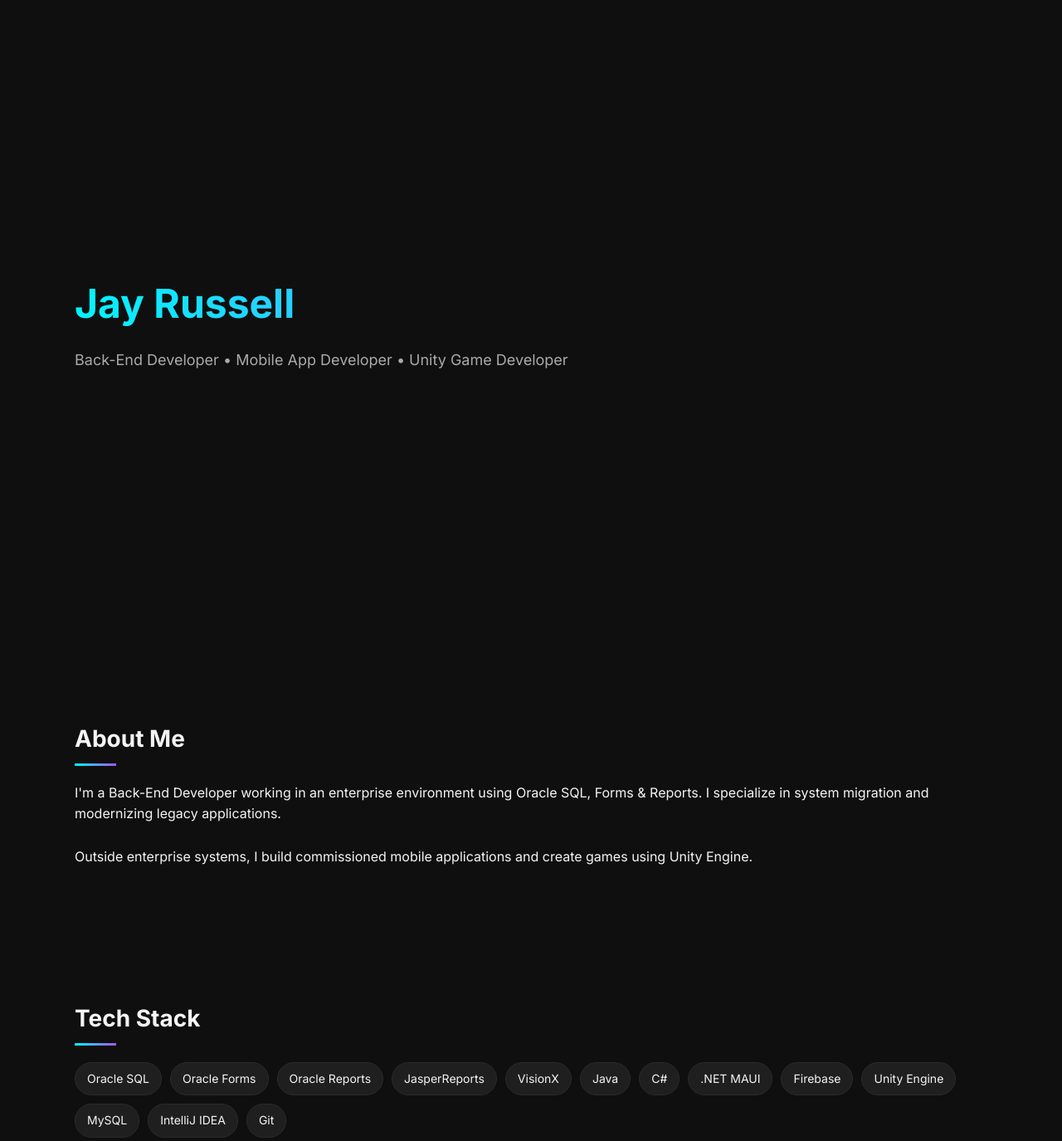
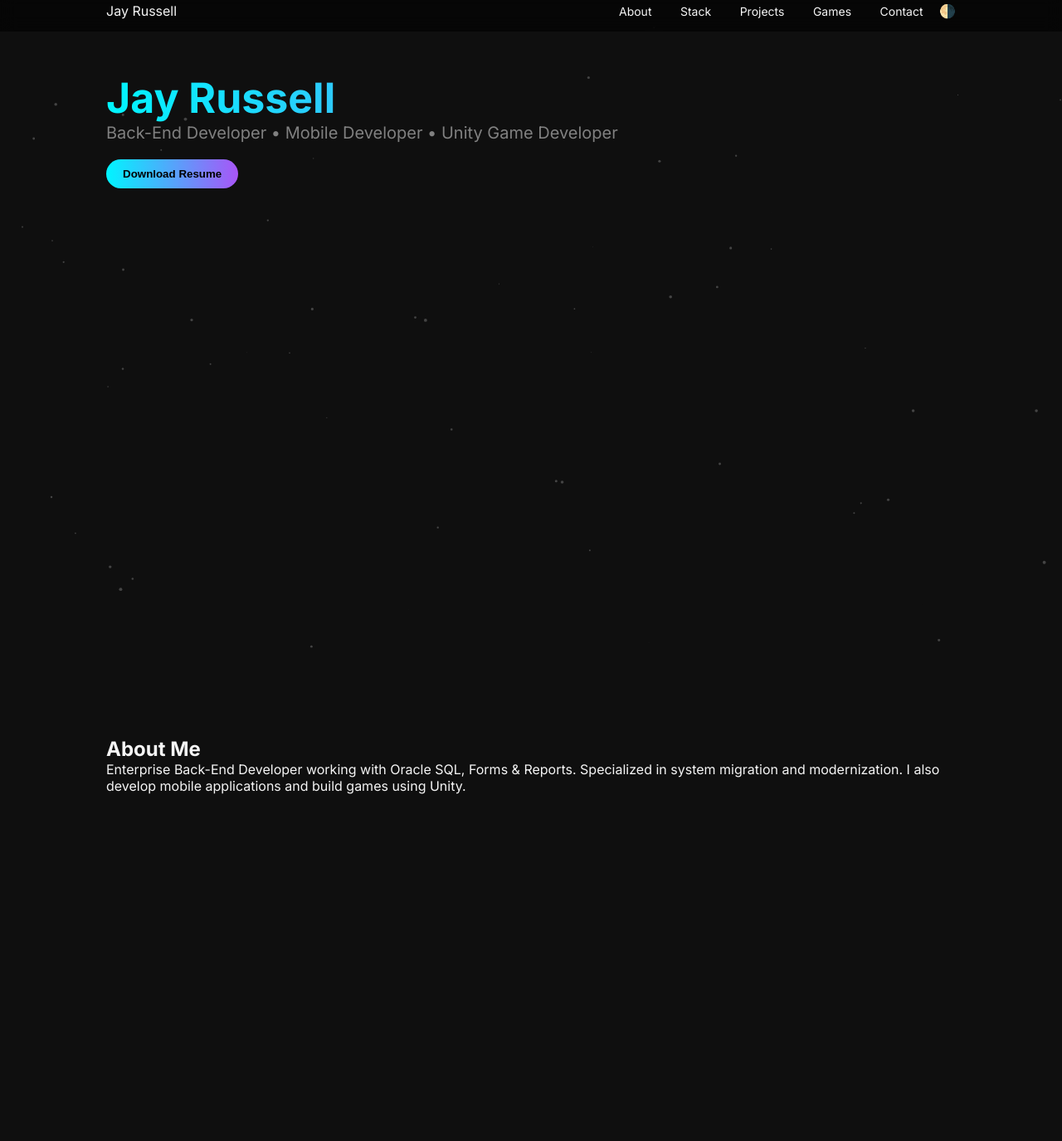
Before and after one commit to odaznara99/odaznara99.github.io, a plain HTML site: page index.html in a window 1280 px wide. Shown: the part 12-1387 px from the top of the page at 83% size. Drawn offline with Linux system fonts and the light colour scheme.

Commit message:
Refactor index.html with styling and structure updates
Updated the title and improved the styling and structure of the HTML. Added a canvas for particles, modified sections for better layout, and enhanced the theme toggle functionality.

```diff
--- a/index.html
+++ b/index.html
@@ -3,11 +3,25 @@
 <head>
 <meta charset="UTF-8">
 <meta name="viewport" content="width=device-width, initial-scale=1.0">
-<title>Jay Russell | Portfolio</title>
+<title>Jay Russell | Creative Developer</title>
 
 <link href="https://fonts.googleapis.com/css2?family=Inter:wght@300;400;600;700&display=swap" rel="stylesheet">
 
 <style>
+:root {
+    --bg: #0f0f0f;
+    --text: #f5f5f5;
+    --card: #1a1a1a;
+    --accent1: #00f5ff;
+    --accent2: #a855f7;
+}
+
+.light {
+    --bg: #ffffff;
+    --text: #111;
+    --card: #f3f3f3;
+}
+
 * {
     margin: 0;
     padding: 0;
@@ -16,205 +30,262 @@
 
 body {
     font-family: 'Inter', sans-serif;
-    background: #0f0f0f;
-    color: #f5f5f5;
-    line-height: 1.6;
+    background: var(--bg);
+    color: var(--text);
+    transition: 0.3s ease;
+    overflow-x: hidden;
 }
 
-.container {
-    width: 90%;
-    max-width: 1100px;
-    margin: auto;
+canvas {
+    position: fixed;
+    top: 0;
+    left: 0;
+    z-index: -1;
 }
 
-header {
-    min-height: 100vh;
+nav {
+    position: fixed;
+    width: 100%;
+    padding: 15px 10%;
     display: flex;
-    flex-direction: column;
-    justify-content: center;
+    justify-content: space-between;
+    background: rgba(0,0,0,0.6);
+    backdrop-filter: blur(10px);
+    z-index: 1000;
 }
 
-.hero-title {
-    font-size: 48px;
-    font-weight: 700;
-    background: linear-gradient(90deg, #00f5ff, #a855f7);
+nav a {
+    color: var(--text);
+    text-decoration: none;
+    margin: 0 15px;
+    font-size: 14px;
+}
+
+.toggle-btn {
+    cursor: pointer;
+}
+
+section {
+    padding: 100px 10%;
+    min-height: 100vh;
+}
+
+.hero h1 {
+    font-size: 50px;
+    background: linear-gradient(90deg, var(--accent1), var(--accent2));
     -webkit-background-clip: text;
     -webkit-text-fill-color: transparent;
 }
 
-.hero-subtitle {
-    margin-top: 15px;
-    font-size: 18px;
-    color: #aaa;
-}
-
-.section {
-    padding: 80px 0;
-}
-
-.section h2 {
-    font-size: 28px;
-    margin-bottom: 30px;
-    position: relative;
-}
-
-.section h2::after {
-    content: "";
-    position: absolute;
-    left: 0;
-    bottom: -10px;
-    width: 50px;
-    height: 3px;
-    background: linear-gradient(90deg, #00f5ff, #a855f7);
+.hero span {
+    font-size: 20px;
+    color: gray;
 }
 
 .card {
-    background: #1a1a1a;
+    background: var(--card);
     padding: 25px;
     border-radius: 12px;
     margin-bottom: 20px;
-    transition: all 0.3s ease;
-    border: 1px solid #222;
+    transition: 0.3s;
 }
 
 .card:hover {
     transform: translateY(-5px);
+}
+
+.skills span {
+    display: inline-block;
+    padding: 8px 14px;
+    margin: 5px;
+    border-radius: 20px;
+    background: var(--card);
     border: 1px solid #333;
 }
 
-.skills {
+.games {
     display: flex;
+    gap: 20px;
     flex-wrap: wrap;
-    gap: 10px;
 }
 
-.skill {
-    background: #1f1f1f;
-    padding: 8px 14px;
-    border-radius: 20px;
-    font-size: 14px;
-    border: 1px solid #2a2a2a;
+.games img {
+    width: 300px;
+    border-radius: 10px;
     transition: 0.3s;
 }
 
-.skill:hover {
-    background: linear-gradient(90deg, #00f5ff, #a855f7);
-    color: #000;
+.games img:hover {
+    transform: scale(1.05);
 }
 
-a {
-    color: #00f5ff;
-    text-decoration: none;
+.fade {
+    opacity: 0;
+    transform: translateY(30px);
+    transition: 1s ease;
 }
 
-a:hover {
-    text-decoration: underline;
+.fade.show {
+    opacity: 1;
+    transform: translateY(0);
+}
+
+button {
+    padding: 10px 20px;
+    border: none;
+    border-radius: 20px;
+    cursor: pointer;
+    background: linear-gradient(90deg, var(--accent1), var(--accent2));
+    color: black;
+    font-weight: bold;
 }
 
 footer {
     text-align: center;
-    padding: 40px 0;
-    color: #777;
-    border-top: 1px solid #222;
-    margin-top: 50px;
-}
-
-@media (max-width: 768px) {
-    .hero-title {
-        font-size: 36px;
-    }
+    padding: 40px;
 }
 </style>
 </head>
 
 <body>
 
-<div class="container">
+<canvas id="particles"></canvas>
 
-<header>
-    <h1 class="hero-title">Jay Russell</h1>
-    <p class="hero-subtitle">
-        Back-End Developer • Mobile App Developer • Unity Game Developer
-    </p>
-</header>
+<nav>
+    <div>Jay Russell</div>
+    <div>
+        <a href="#about">About</a>
+        <a href="#stack">Stack</a>
+        <a href="#projects">Projects</a>
+        <a href="#games">Games</a>
+        <a href="#contact">Contact</a>
+        <span class="toggle-btn" onclick="toggleTheme()">🌗</span>
+    </div>
+</nav>
 
-<section class="section">
+<section class="hero">
+    <h1 id="typing"></h1>
+    <span>Back-End Developer • Mobile Developer • Unity Game Developer</span>
+    <br><br>
+    <a href="resume.pdf" download>
+        <button>Download Resume</button>
+    </a>
+</section>
+
+<section id="about" class="fade">
     <h2>About Me</h2>
     <p>
-        I'm a Back-End Developer working in an enterprise environment using
-        Oracle SQL, Forms & Reports. I specialize in system migration and
-        modernizing legacy applications.
-        <br><br>
-        Outside enterprise systems, I build commissioned mobile applications
-        and create games using Unity Engine.
+        Enterprise Back-End Developer working with Oracle SQL, Forms & Reports.
+        Specialized in system migration and modernization.
+        I also develop mobile applications and build games using Unity.
     </p>
 </section>
 
-<section class="section">
+<section id="stack" class="fade">
     <h2>Tech Stack</h2>
     <div class="skills">
-        <span class="skill">Oracle SQL</span>
-        <span class="skill">Oracle Forms</span>
-        <span class="skill">Oracle Reports</span>
-        <span class="skill">JasperReports</span>
-        <span class="skill">VisionX</span>
-        <span class="skill">Java</span>
-        <span class="skill">C#</span>
-        <span class="skill">.NET MAUI</span>
-        <span class="skill">Firebase</span>
-        <span class="skill">Unity Engine</span>
-        <span class="skill">MySQL</span>
-        <span class="skill">IntelliJ IDEA</span>
-        <span class="skill">Git</span>
+        <span>Oracle SQL</span>
+        <span>Oracle Forms</span>
+        <span>Oracle Reports</span>
+        <span>JasperReports</span>
+        <span>VisionX</span>
+        <span>Java</span>
+        <span>C#</span>
+        <span>.NET MAUI</span>
+        <span>Firebase</span>
+        <span>Unity Engine</span>
+        <span>MySQL</span>
     </div>
 </section>
 
-<section class="section">
+<section id="projects" class="fade">
     <h2>Projects</h2>
-
-    <div class="card">
-        <h3>Laundry Booking App</h3>
-        <p>Android application with Firebase backend and rider tracking system.</p>
-    </div>
-
-    <div class="card">
-        <h3>Online Grocery Store (.NET MAUI)</h3>
-        <p>Multi-role system with MySQL database integration.</p>
-    </div>
-
-    <div class="card">
-        <h3>Unity Game Projects</h3>
-        <p>
-            Explore my games here:
-            <a href="https://odazdev.itch.io/" target="_blank">
-                odazdev.itch.io
-            </a>
-        </p>
-    </div>
-
+    <div class="card">Laundry Booking App – Firebase backend with rider tracking.</div>
+    <div class="card">Online Grocery Store (.NET MAUI) – Multi-role MySQL system.</div>
 </section>
 
-<section class="section">
+<section id="games" class="fade">
+    <h2>Game Projects</h2>
+    <div class="games">
+        <img src="images/game1.jpg" alt="Game 1">
+        <img src="images/game2.jpg" alt="Game 2">
+    </div>
+    <br>
+    <a href="https://odazdev.itch.io/" target="_blank">
+        <button>View All Games</button>
+    </a>
+</section>
+
+<section id="contact" class="fade">
     <h2>Contact</h2>
-    <p>
-        LinkedIn:
-        <a href="https://www.linkedin.com/in/jayaranzado/" target="_blank">
-            jayaranzado
-        </a>
-    </p>
-    <p>
-        Email:
-        <a href="mailto:jayrussell.aranzado@gmail.com">
-            jayrussell.aranzado@gmail.com
-        </a>
-    </p>
+    <p>LinkedIn: <a href="https://www.linkedin.com/in/jayaranzado/" target="_blank">jayaranzado</a></p>
+    <p>Email: <a href="mailto:jayrussell.aranzado@gmail.com">jayrussell.aranzado@gmail.com</a></p>
 </section>
 
 <footer>
-    © 2026 Jay Russell • Creative Developer Portfolio
+© 2026 Jay Russell • Creative Developer Portfolio
 </footer>
 
-</div>
+<script>
+// Typing Effect
+const text = "Jay Russell";
+let i = 0;
+function typing() {
+    if (i < text.length) {
+        document.getElementById("typing").innerHTML += text.charAt(i);
+        i++;
+        setTimeout(typing, 100);
+    }
+}
+typing();
+
+// Fade-in Scroll
+const faders = document.querySelectorAll('.fade');
+window.addEventListener('scroll', () => {
+    faders.forEach(el => {
+        const top = el.getBoundingClientRect().top;
+        if (top < window.innerHeight - 100) {
+            el.classList.add('show');
+        }
+    });
+});
+
+// Dark/Light Toggle
+function toggleTheme() {
+    document.body.classList.toggle("light");
+}
+
+// Particles Background
+const canvas = document.getElementById("particles");
+const ctx = canvas.getContext("2d");
+canvas.width = window.innerWidth;
+canvas.height = window.innerHeight;
+
+let particles = [];
+for (let i = 0; i < 80; i++) {
+    particles.push({
+        x: Math.random() * canvas.width,
+        y: Math.random() * canvas.height,
+        r: Math.random() * 2,
+        dx: Math.random() - 0.5,
+        dy: Math.random() - 0.5
+    });
+}
+
+function animate() {
+    ctx.clearRect(0,0,canvas.width,canvas.height);
+    particles.forEach(p => {
+        ctx.beginPath();
+        ctx.arc(p.x,p.y,p.r,0,Math.PI*2);
+        ctx.fillStyle="#444";
+        ctx.fill();
+        p.x+=p.dx;
+        p.y+=p.dy;
+    });
+    requestAnimationFrame(animate);
+}
+animate();
+</script>
 
 </body>
 </html>
```
